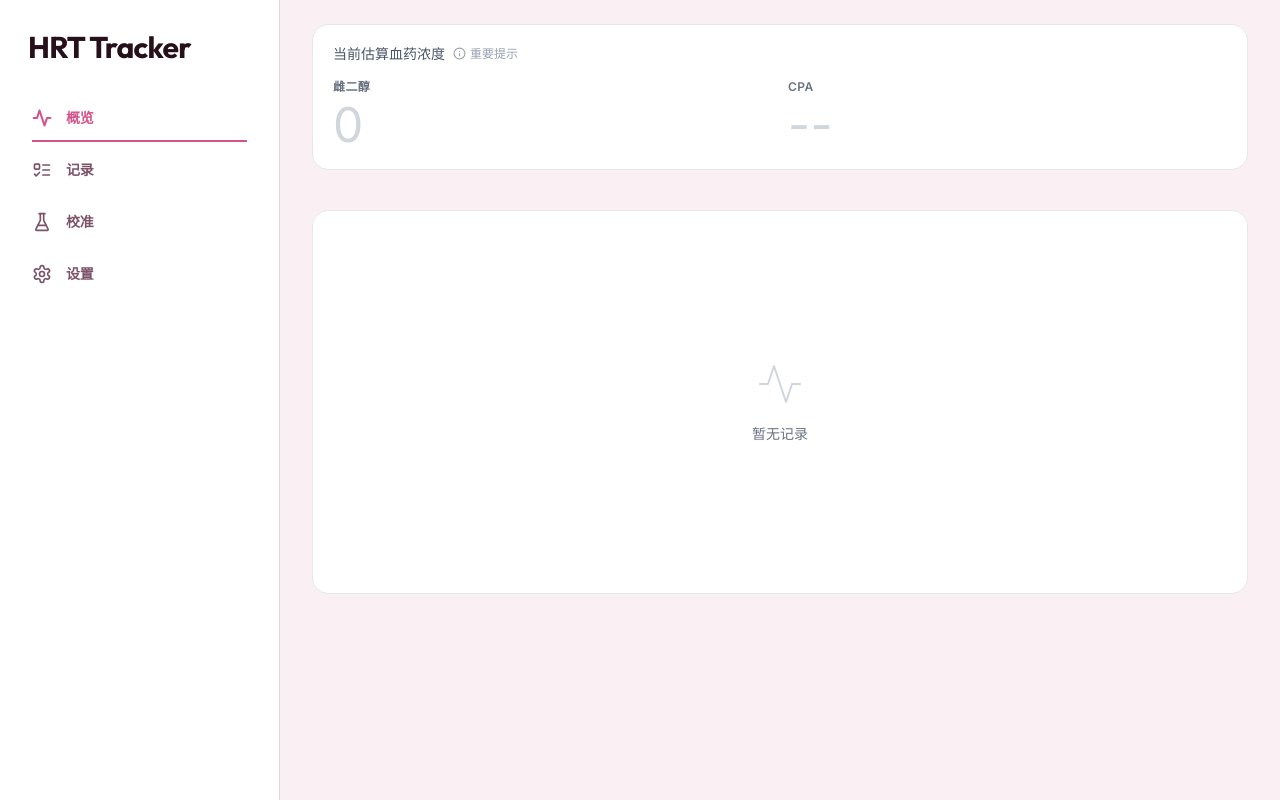
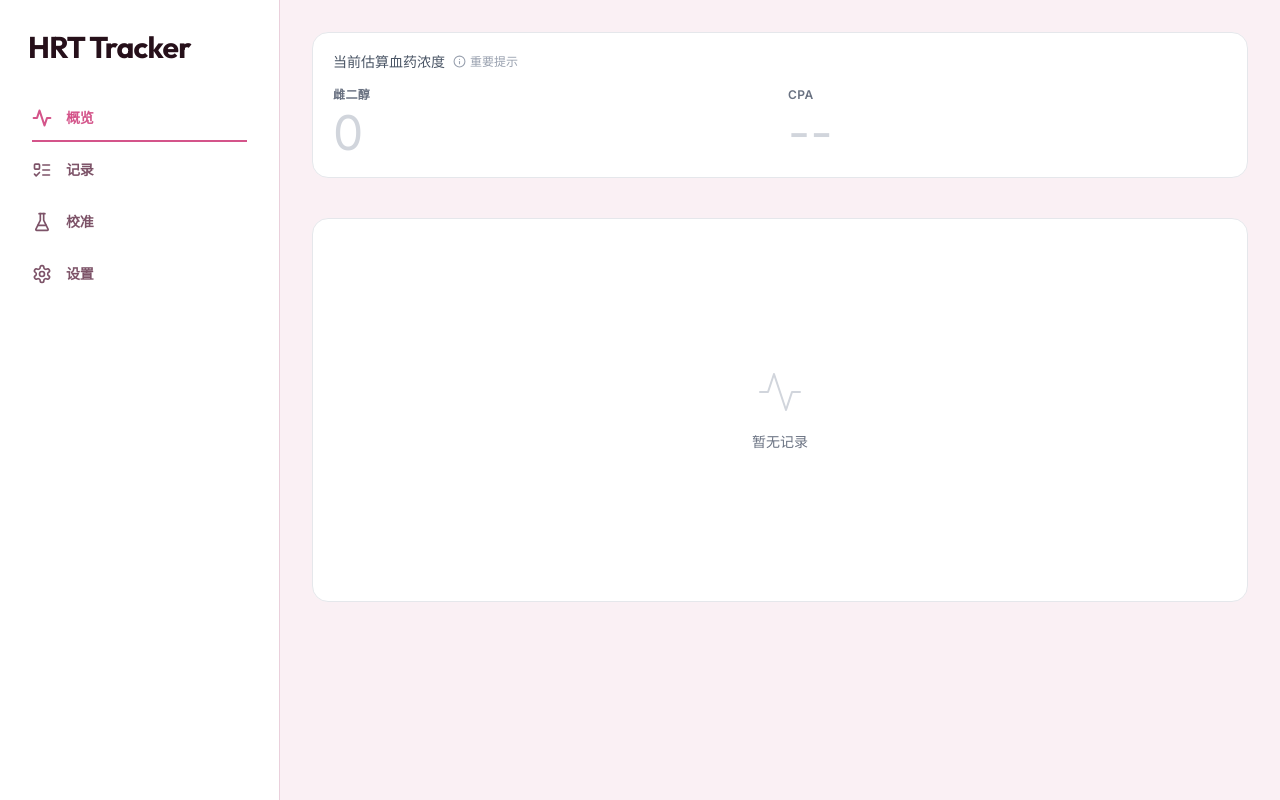
Before and after one commit to Dremous/Oyama-s-HRT-Tracker, a React (Vite) app: page / in a window 1280 px wide. Built offline with nearby package versions, Linux system fonts and the light colour scheme.

Commit message:
Add top padding to content area

```diff
--- a/src/App.tsx
+++ b/src/App.tsx
@@ -325,7 +325,7 @@ const AppContent = () => {
                 <div
                     ref={mainScrollRef}
                     key={currentView}
-                    className={`flex-1 flex flex-col overflow-y-auto scrollbar-hide page-transition ${transitionDirection === 'forward' ? 'page-forward' : 'page-backward'}`}
+                    className={`flex-1 flex flex-col overflow-y-auto scrollbar-hide page-transition android-top-gap ${transitionDirection === 'forward' ? 'page-forward' : 'page-backward'}`}
                 >
                     {currentView === 'home' && (
                         <Home
--- a/src/pages/Home.tsx
+++ b/src/pages/Home.tsx
@@ -43,7 +43,7 @@ const Home: React.FC<HomeProps> = ({
     return (
         <>
             <EstimateInfoModal isOpen={isEstimateInfoOpen} onClose={() => setIsEstimateInfoOpen(false)} />
-            <header className="relative px-4 md:px-8 pt-4 md:pt-6 pb-2">
+            <header className="relative px-4 md:px-8 pt-6 md:pt-8 pb-2">
                 <div className="flex flex-col gap-4">
 
                     {/* Main Estimate Card - Flat Design */}
--- a/src/styles/mobile.css
+++ b/src/styles/mobile.css
@@ -33,12 +33,12 @@
 }
 
 .android-top-gap {
-    padding-top: 0;
+    padding-top: max(var(--safe-area-top), 1rem);
 }
 
-@supports (padding-top: max(0px)) {
+@media (min-width: 768px) {
     .android-top-gap {
-        padding-top: max(var(--safe-area-top), 0.5rem);
+        padding-top: 1.5rem;
     }
 }
 
```
